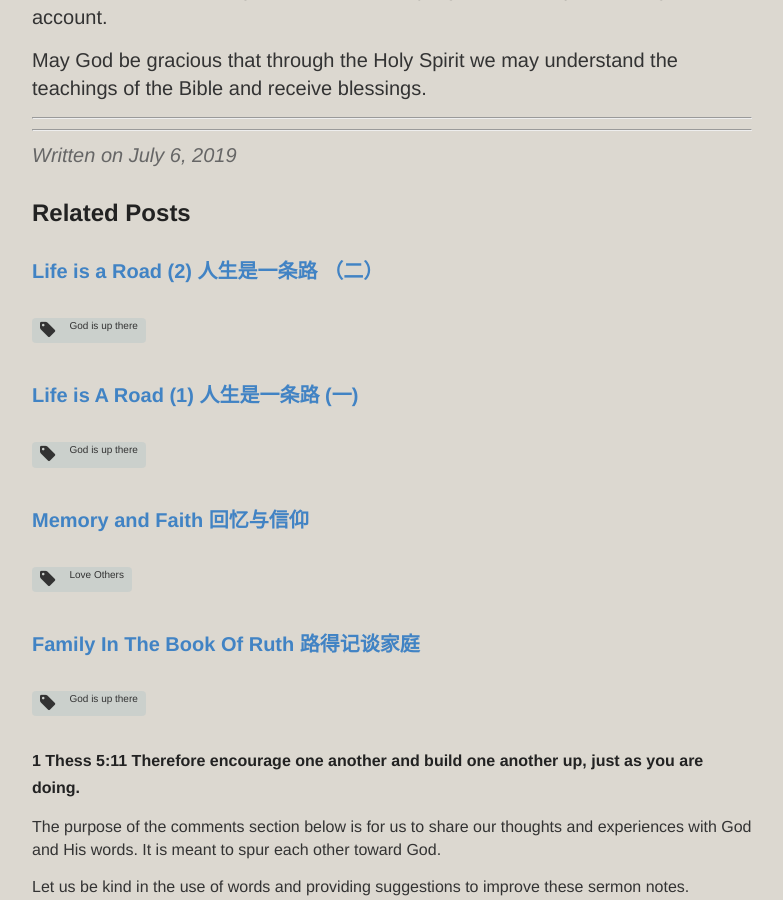
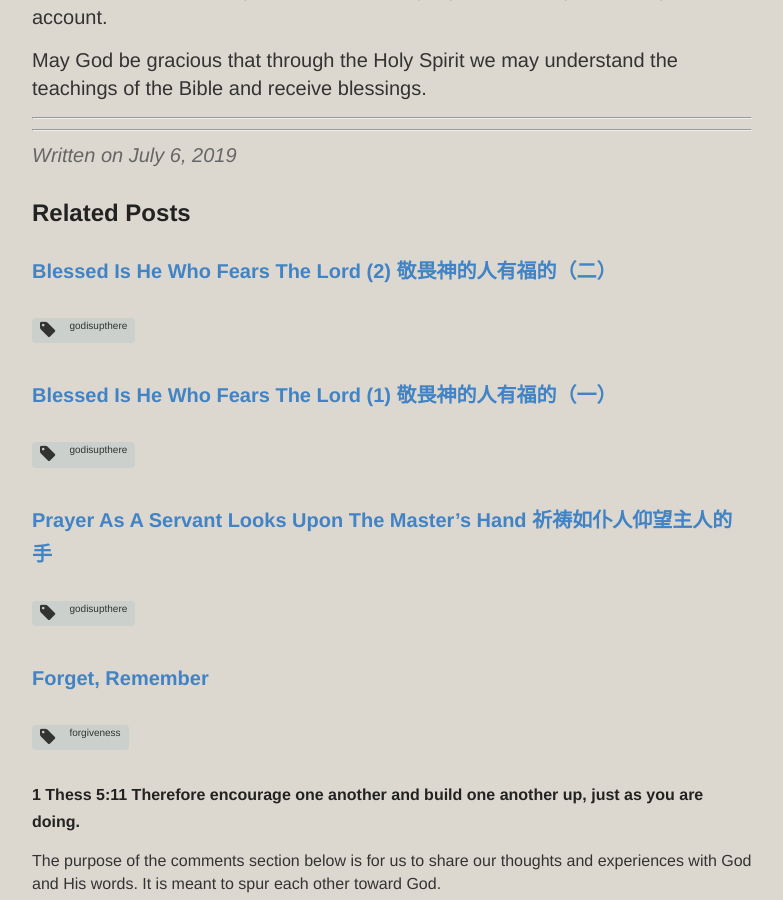
Before and after one commit to catchupTJC/catchuptjc.github.io, a Jekyll site: the page built from _posts/2019-07-06-Love Thinks No Evil.md, in a window 1280 px wide and 900 px high, scrolled down 8151 px. Shown: the whole window, without its empty margins (248-1031 px from the left). Built offline with Jekyll 4.4.1, drawn with Linux system fonts in a browser that asks for light colours; nearby versions of some CDN libraries; comment, search, counter and statistics services are not loaded; some of the changed text lies outside the part shown.

Commit message:
Update 2019-07-06-Love Thinks No Evil.md

```diff
--- a/_posts/2019-07-06-Love Thinks No Evil.md
+++ b/_posts/2019-07-06-Love Thinks No Evil.md
@@ -1,8 +1,8 @@
 ---
 layout: post
 title: Love Thinks No Evil 爱是不计算的恶
-category: Sermon(SG)2019
-tags: [Love Others,Love Enemy,Forgiveness,Enemy,Hurt,God is up there]
+category: sermon2019singapore
+tags: [loveothers,loveenemy,forgiveness,godisupthere]
 hymns: [62,55]
 ---
 
```
